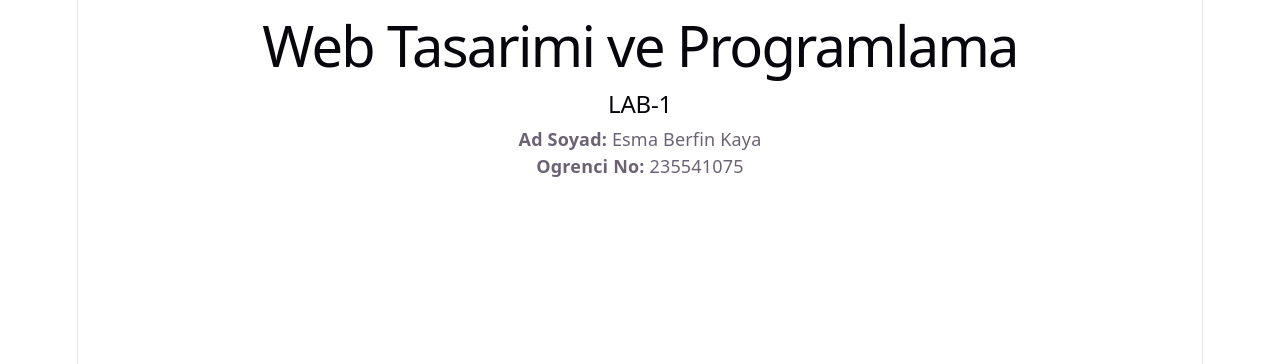
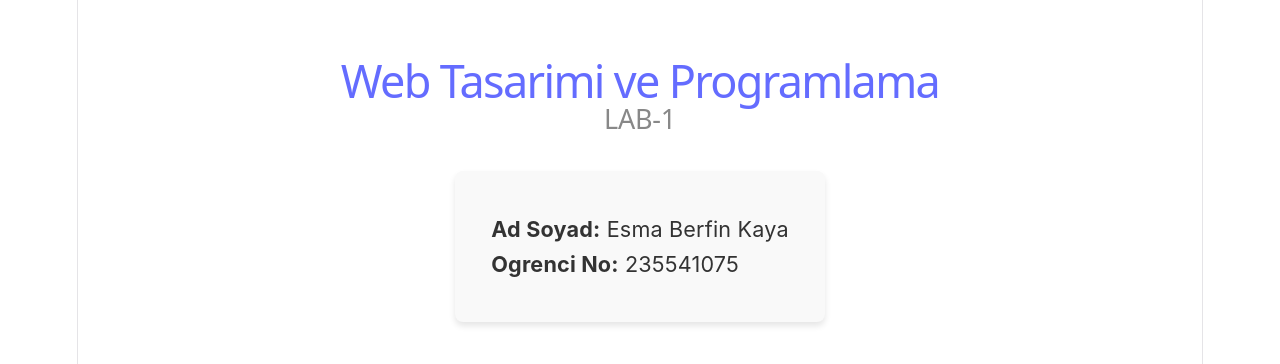
Before and after one commit to esmaberfinkaya/web-lab-hello, a React (Vite) app: page / in a window 1280 px wide. Shown: the top 364 px of the page. Built offline with nearby package versions, Linux system fonts and the light colour scheme.

Commit message:
style: update page styling and layout

```diff
--- a/src/App.css
+++ b/src/App.css
@@ -1,184 +1,40 @@
-.counter {
-  font-size: 16px;
-  padding: 5px 10px;
-  border-radius: 5px;
-  color: var(--accent);
-  background: var(--accent-bg);
-  border: 2px solid transparent;
-  transition: border-color 0.3s;
-  margin-bottom: 24px;
-
-  &:hover {
-    border-color: var(--accent-border);
-  }
-  &:focus-visible {
-    outline: 2px solid var(--accent);
-    outline-offset: 2px;
-  }
+#root {
+  max-width: 1280px;
+  margin: 0 auto;
+  padding: 2rem;
+  text-align: center;
 }
 
-.hero {
-  position: relative;
-
-  .base,
-  .framework,
-  .vite {
-    inset-inline: 0;
-    margin: 0 auto;
-  }
-
-  .base {
-    width: 170px;
-    position: relative;
-    z-index: 0;
-  }
-
-  .framework,
-  .vite {
-    position: absolute;
-  }
-
-  .framework {
-    z-index: 1;
-    top: 34px;
-    height: 28px;
-    transform: perspective(2000px) rotateZ(300deg) rotateX(44deg) rotateY(39deg)
-      scale(1.4);
-  }
-
-  .vite {
-    z-index: 0;
-    top: 107px;
-    height: 26px;
-    width: auto;
-    transform: perspective(2000px) rotateZ(300deg) rotateX(40deg) rotateY(39deg)
-      scale(0.8);
-  }
+.container {
+  display: flex;
+  flex-direction: column;
+  align-items: center;
+  justify-content: center;
+  font-family: 'Inter', sans-serif;
+  color: #333;
 }
 
-#center {
-  display: flex;
-  flex-direction: column;
-  gap: 25px;
-  place-content: center;
-  place-items: center;
-  flex-grow: 1;
-
-  @media (max-width: 1024px) {
-    padding: 32px 20px 24px;
-    gap: 18px;
-  }
+h1 {
+  font-size: 2.5rem;
+  color: #646cff;
+  margin-bottom: 0.5rem;
 }
 
-#next-steps {
-  display: flex;
-  border-top: 1px solid var(--border);
-  text-align: left;
-
-  & > div {
-    flex: 1 1 0;
-    padding: 32px;
-    @media (max-width: 1024px) {
-      padding: 24px 20px;
-    }
-  }
-
-  .icon {
-    margin-bottom: 16px;
-    width: 22px;
-    height: 22px;
-  }
-
-  @media (max-width: 1024px) {
-    flex-direction: column;
-    text-align: center;
-  }
+h2 {
+  font-size: 1.5rem;
+  color: #888;
+  margin-bottom: 2rem;
 }
 
-#docs {
-  border-right: 1px solid var(--border);
-
-  @media (max-width: 1024px) {
-    border-right: none;
-    border-bottom: 1px solid var(--border);
-  }
+.card {
+  background: #f9f9f9;
+  border-radius: 8px;
+  padding: 2rem;
+  box-shadow: 0 4px 6px rgba(0,0,0,0.1);
+  text-align: left;
 }
 
-#next-steps ul {
-  list-style: none;
-  padding: 0;
-  display: flex;
-  gap: 8px;
-  margin: 32px 0 0;
-
-  .logo {
-    height: 18px;
-  }
-
-  a {
-    color: var(--text-h);
-    font-size: 16px;
-    border-radius: 6px;
-    background: var(--social-bg);
-    display: flex;
-    padding: 6px 12px;
-    align-items: center;
-    gap: 8px;
-    text-decoration: none;
-    transition: box-shadow 0.3s;
-
-    &:hover {
-      box-shadow: var(--shadow);
-    }
-    .button-icon {
-      height: 18px;
-      width: 18px;
-    }
-  }
-
-  @media (max-width: 1024px) {
-    margin-top: 20px;
-    flex-wrap: wrap;
-    justify-content: center;
-
-    li {
-      flex: 1 1 calc(50% - 8px);
-    }
-
-    a {
-      width: 100%;
-      justify-content: center;
-      box-sizing: border-box;
-    }
-  }
+.card p {
+  font-size: 1.2rem;
+  margin: 0.5rem 0;
 }
-
-#spacer {
-  height: 88px;
-  border-top: 1px solid var(--border);
-  @media (max-width: 1024px) {
-    height: 48px;
-  }
-}
-
-.ticks {
-  position: relative;
-  width: 100%;
-
-  &::before,
-  &::after {
-    content: '';
-    position: absolute;
-    top: -4.5px;
-    border: 5px solid transparent;
-  }
-
-  &::before {
-    left: 0;
-    border-left-color: var(--border);
-  }
-  &::after {
-    right: 0;
-    border-right-color: var(--border);
-  }
-}
```
